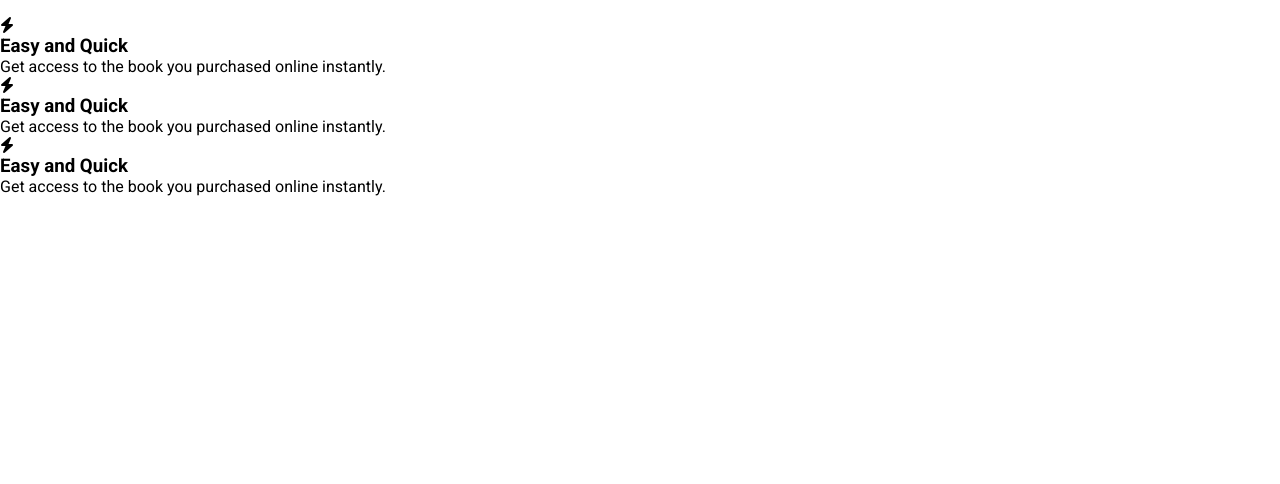
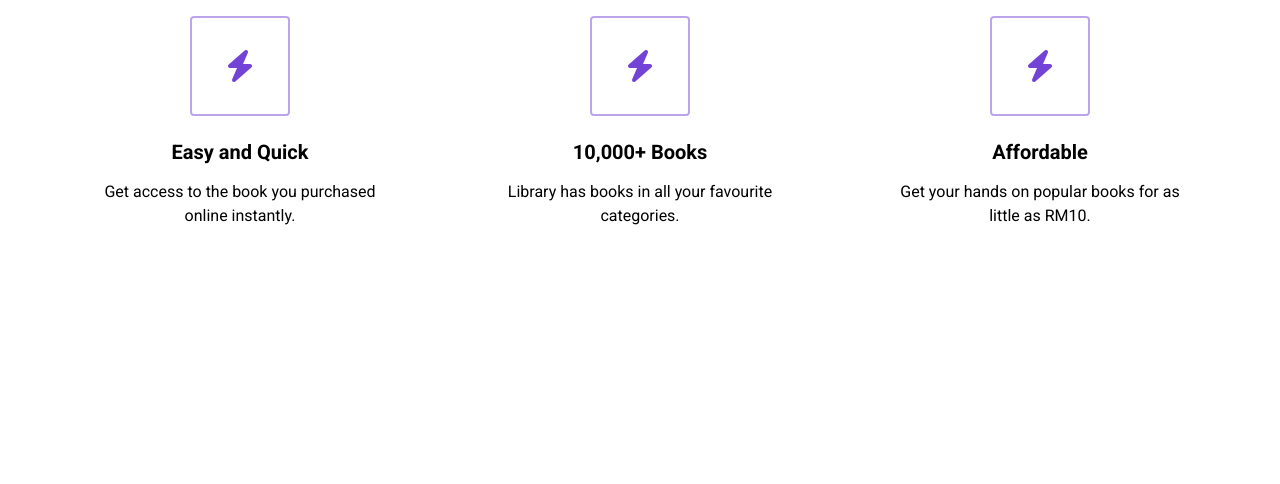
Before and after one commit to Nadtz/Library-ecom, a plain HTML site: page index.html in a window 1280 px wide. Shown: the part 868-1352 px from the top of the page. Drawn offline with Linux system fonts and the light colour scheme.

Commit message:
highlights

```diff
--- a/index.html
+++ b/index.html
@@ -43,23 +43,23 @@
                         <div class="highlight">
                             <div class="highlight__img">
                                 <i class="fas fa-bolt"></i>
+                            </div>
                                 <h3 class="highlight__subtitle">Easy and Quick</h3>
                                 <p class="highlight__para">Get access to the book you purchased online instantly.</p>
-                            </div>
                         </div>
                         <div class="highlight">
                             <div class="highlight__img">
                                 <i class="fas fa-bolt"></i>
-                                <h3 class="highlight__subtitle">Easy and Quick</h3>
-                                <p class="highlight__para">Get access to the book you purchased online instantly.</p>
                             </div>
+                                <h3 class="highlight__subtitle">10,000+ Books</h3>
+                                <p class="highlight__para">Library has books in all your favourite categories.</p>
                         </div>
                         <div class="highlight">
                             <div class="highlight__img">
                                 <i class="fas fa-bolt"></i>
-                                <h3 class="highlight__subtitle">Easy and Quick</h3>
-                                <p class="highlight__para">Get access to the book you purchased online instantly.</p>
                             </div>
+                                <h3 class="highlight__subtitle">Affordable</h3>
+                                <p class="highlight__para">Get your hands on popular books for as little as RM10.</p>
                         </div>
                     </div>
 
--- a/style.css
+++ b/style.css
@@ -16,6 +16,10 @@ img {
     width: 100%;
     height: 100%;
     max-height: 50vh;
+}
+
+p {
+    line-height: 1.5;
 }
 
 .nav__container {
@@ -120,6 +124,7 @@ button:active {
 
 .header__img--wrapper {
     padding: 20px;
+    z-index: 2; /* item that shouldnt be over another item*/
 }
 
 .container {
@@ -129,8 +134,76 @@ button:active {
 .row {
     width: 100%;
     max-width: 1200px;
-
+    margin: 0 auto;
 }
 
 
 /* HIGHLIGHTS */
+
+#highlights {
+    position: relative;
+}
+
+#highlights:before {
+    background: url('./assets/wave.svg');
+    content: ""; /* need to have when select pseudoelement for (before@after)*/
+    position: absolute;
+    width: 101vw;
+    height:11vw;
+    top: 1px;
+    left: 0;
+    z-index: 1;
+    background-size: cover;
+    background-repeat: no-repeat;
+    transform: translateY(-100%);
+}
+
+#highlights::after {
+    background: url('./assets/wave.svg');
+    content: ""; /* need to have when select pseudoelement for (before@after)*/
+    position: absolute;
+    width: 101vw;
+    height:11vw;
+    bottom: 1px;
+    left: 0;
+    z-index: 1;
+    background-size: cover;
+    background-repeat: no-repeat;
+    transform: translateY(100%); /*push it down 100%*/
+}
+
+.highlight__wrapper {
+    display: flex;
+}
+
+.highlight {
+    padding: 0 24px; /* space between highlights*/
+    width: calc(100% / 3);
+    display: flex;
+    justify-content: center;
+    align-items: center;
+    flex-direction: column;
+}
+
+.highlight__para {
+    text-align: center;
+    max-width: 280px;
+}
+
+.highlight__img {
+    border: 2px solid #7342d679;
+    color: #7342d6;
+    height: 100px;
+    width: 100px;
+    display: flex;
+    justify-content: center;
+    align-items: center;
+    border-radius: 4px;
+    font-size: 32px;
+    margin-bottom: 24px;
+}
+
+.highlight__subtitle {
+    font-size: 20px;
+    margin-bottom: 16px;
+}
```
Also changed, not shown: index1.html (+1 -1 lines).
